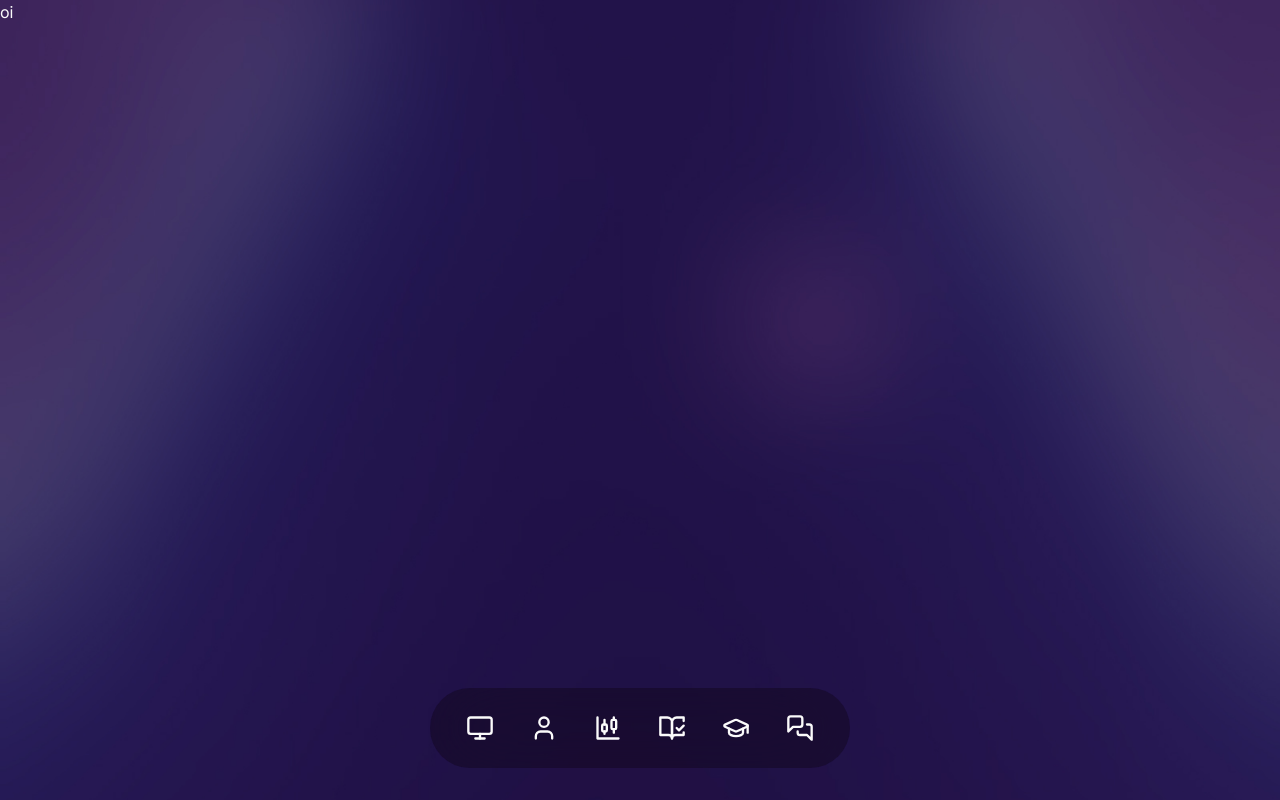
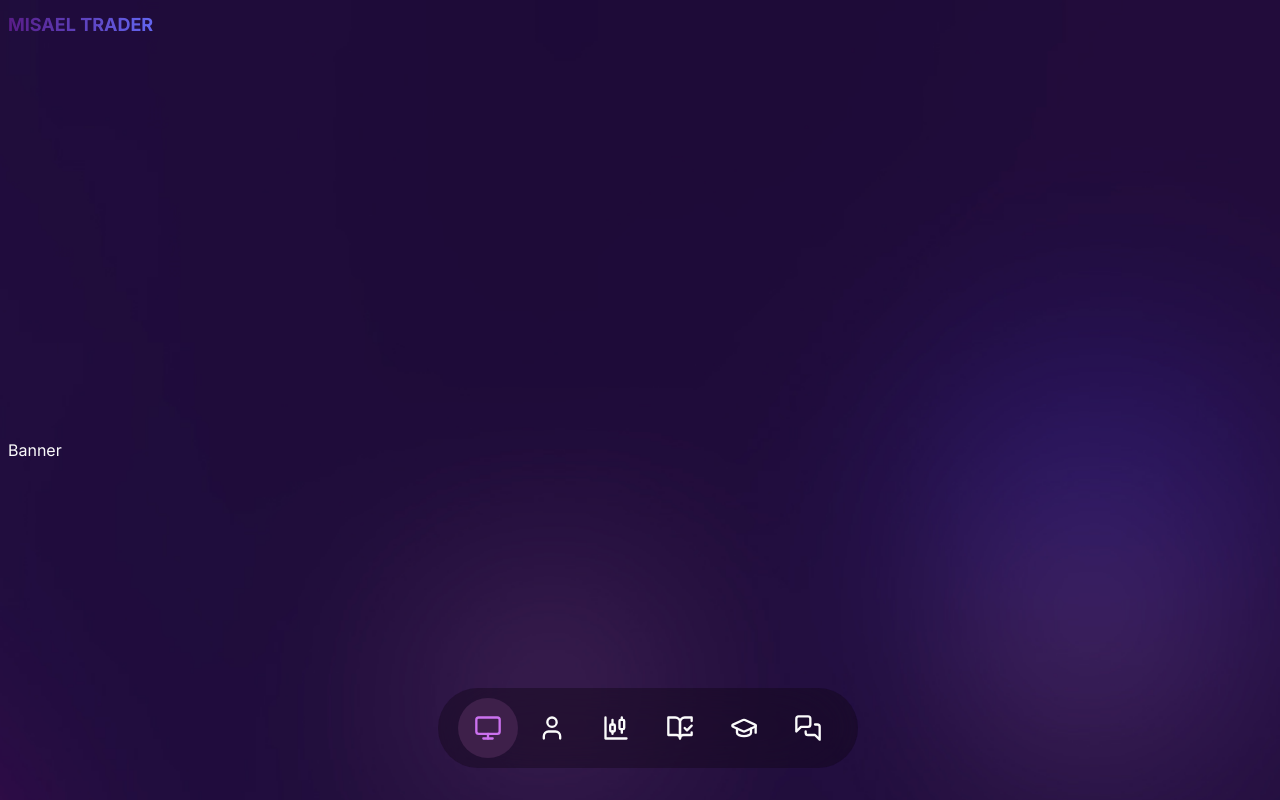
Before and after one commit to QuiLion7/misafolio, a Next.js app: page / in a window 1280 px wide. Shown: the top 800 px of the page. Built offline with nearby package versions, Linux system fonts and the light colour scheme.

Commit message:
feat(home): Update dimensions of the parent div on the home page and Add components to home page - Banner, About, Services, Work, Mentoring, Contact

```diff
--- a/src/app/page.tsx
+++ b/src/app/page.tsx
@@ -1,10 +1,24 @@
+import About from "@/components/about";
+import Banner from "@/components/banner";
+import Contact from "@/components/contact";
+import Mentoring from "@/components/mentoring";
 import Nav from "@/components/nav";
+import Services from "@/components/services";
+import Work from "@/components/work";
 
 export default function Home() {
   return (
-    <div className="h-screen overflow-hidden bg-[url('/assets/site-bg.jpg')] bg-cover bg-center bg-no-repeat ">
-      oi
-      <Nav />
+    <div className="bg-[url('/assets/site-bg.jpg')] bg-cover bg-center bg-no-repeat">
+      <div className="3xl:container w-full px-2">
+        <Banner />
+        <Nav />
+        <About />
+        <Services />
+        <Work />
+        <Mentoring />
+        <Contact />
+        <div className="h-[4000px]"></div>
+      </div>
     </div>
   );
 }
```
